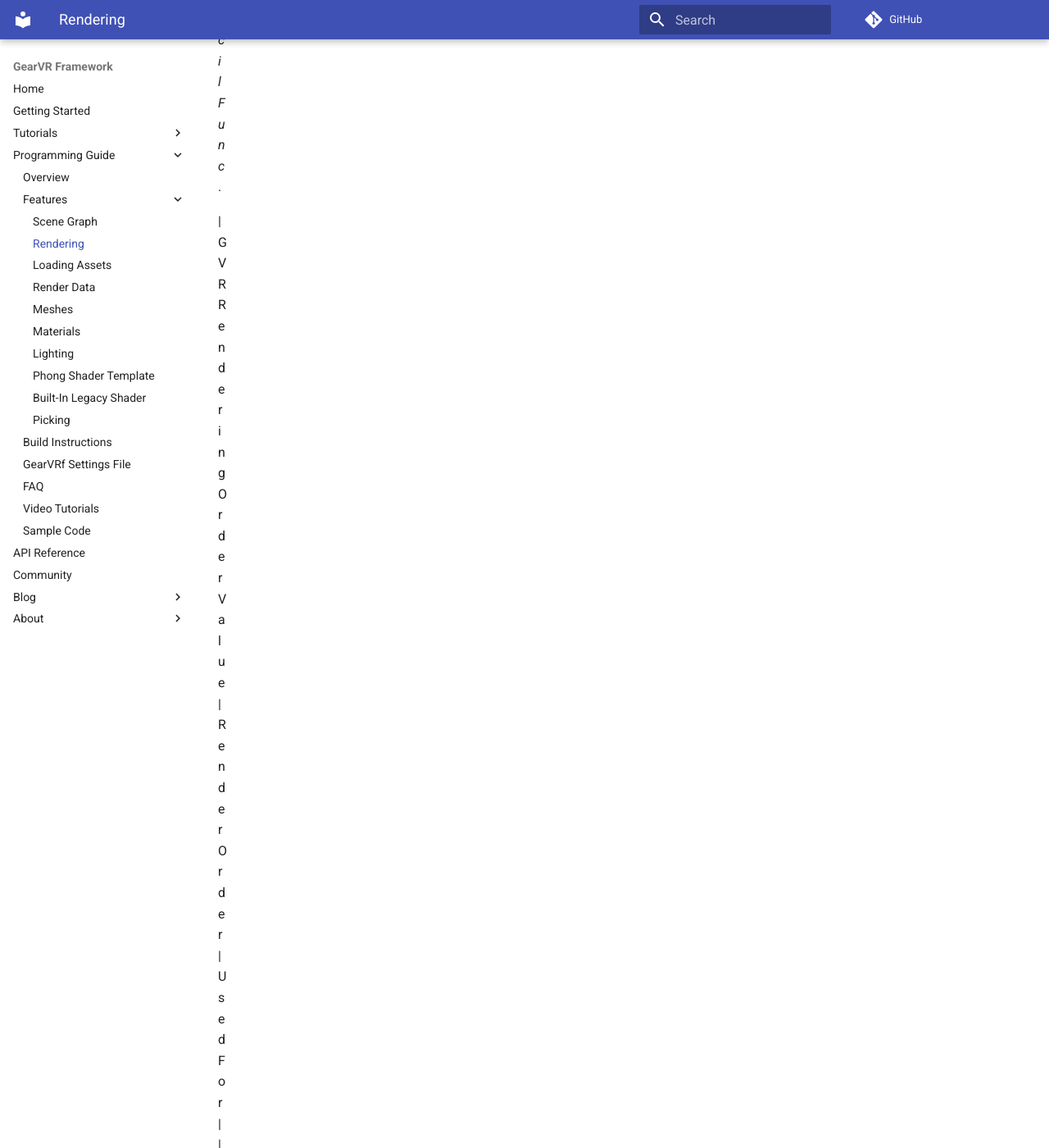
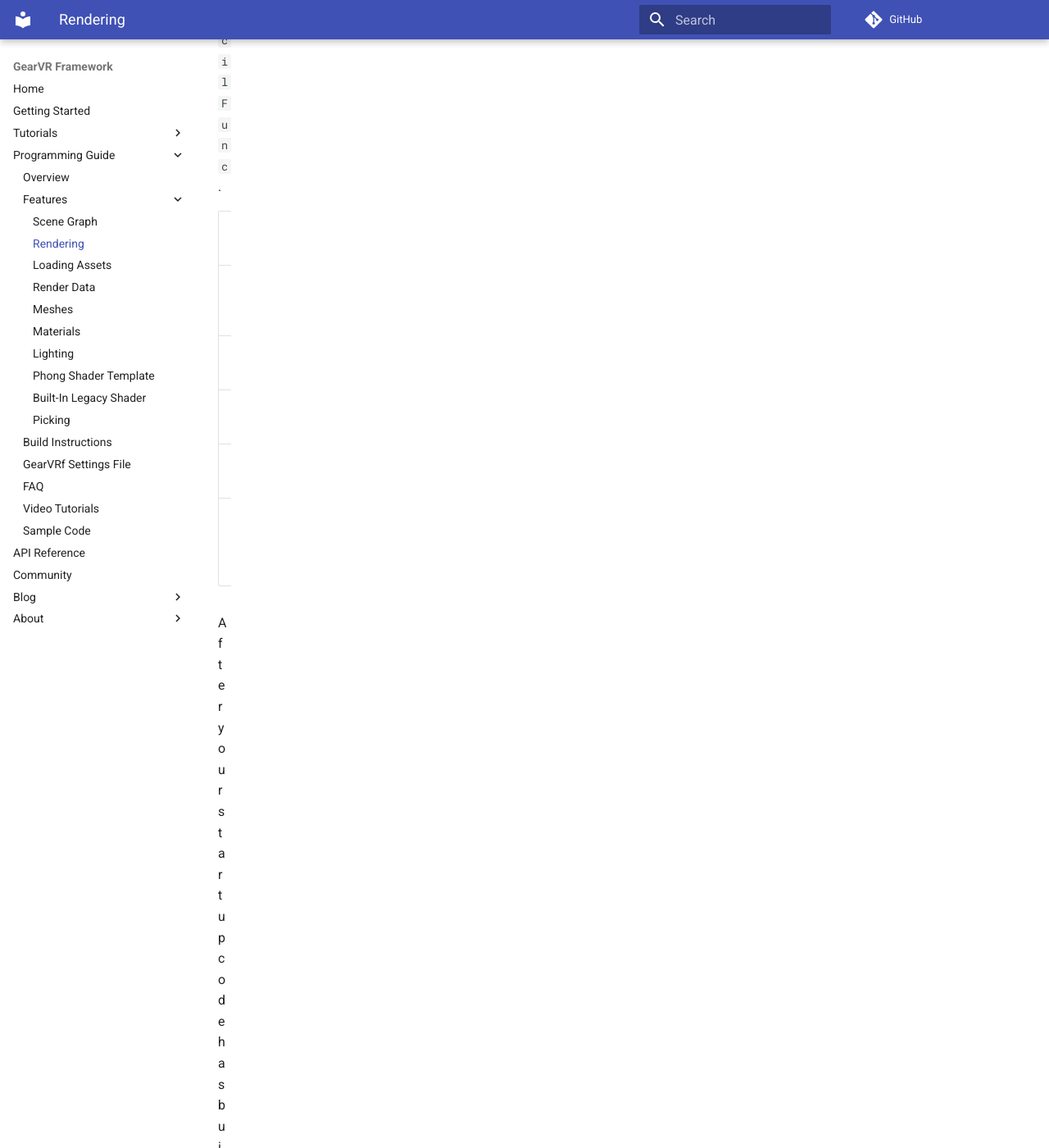
Before and after one commit to nitosan/GearVRf-docs, an MkDocs documentation site: the page built from docs/programming_guide/features/rendering.md, in a window 1280 px wide and 1400 px high, scrolled down 15746 px. Shown: the whole window at 82% size. Built offline with MkDocs 1.6.1 and Material for MkDocs 9.7.7, drawn with Linux system fonts in a browser that asks for light colours; comment, search, counter and statistics services are not loaded; old or Windows-style settings are respelled for this version of MkDocs; some of the changed text lies outside the part shown.

Commit message:
Fix table for rendering documentation

```diff
--- a/docs/programming_guide/features/rendering.md
+++ b/docs/programming_guide/features/rendering.md
@@ -1,9 +1,9 @@
 Opaque scene objects are drawn front-to-back, in render order. Transparent objects are drawn back-to-front. The renderer will automatically sort scene object data. The asset loader sets the rendering order based on the characteristics of the asset being imported. GearVRf detects transparent textures and will automatically change objects marked as *GEOMETRY* to *TRANSPARENT* if a transparent texture is used.
 
-Transparent objects typically use alpha blending of some type. To enable transparency, you must call *GVRRenderData.setAlphaBlend* as well as setting the rendering order. Similarly, to use the stencil buffer you usually need to call *GVRRenderData.setStencilOp* and *GVRRenderData.setStencilFunc*.
+Transparent objects typically use alpha blending of some type. To enable transparency, you must call `GVRRenderData.setAlphaBlend` as well as setting the rendering order. Similarly, to use the stencil buffer you usually need to call `GVRRenderData.setStencilOp` and `GVRRenderData.setStencilFunc`.
 
 |GVRRenderingOrder Value|Render Order|Used For|
-|-|-|
+|-|-|-|
 |GVRRenderingOrder.STENCIL | Stencil | rendered to stencil buffer |
 |GVRRenderingOrder.BACKGROUND |	First| skybox, background |
 |GVRRenderingOrder.GEOMETRY | Second| opaque objects |
@@ -13,7 +13,7 @@ Transparent objects typically use alpha blending of some type. To enable transpa
 After your startup code has built a scene graph, GearVRf enters its event loop. On each frame, GearVRf starts its render pipeline, which consists of four main steps. The first three steps run your Java callbacks on the GL thread. The final step is managed by GearVRf.
 
 1. GearVRf executes any Runnable you added to the run-once queue.
-Queue operations are thread-safe. You can use the GVRContext.runOnGlThread() method from the GUI or background threads in the same way you use Activity.runOnUiThread() from non-GUI threads. The analogy is not exact: runOnGlThread() always enqueues its Runnable, even when called from the GL thread.
+Queue operations are thread-safe. You can use the `GVRContext.runOnGlThread()` method from the GUI or background threads in the same way you use `Activity.runOnUiThread()` from non-GUI threads. The analogy is not exact: `runOnGlThread()` always enqueues its Runnable, even when called from the GL thread.
 
 2. GearVRf executes each frame listener you added to the on-frame list.
 GearVRf includes animation and periodic engines that use frame listeners to run time-based code on the GL thread, but you may add frame listeners directly. A frame listener is like a Runnable that gets a parameter telling you how long it has been since the last frame. An animation runs every frame until it stops, and morphs a scene object from one state to another. A periodic callback runs a standard Runnable at a specified time (or times) as a runOnGlThread() callback. You can run a sequence of animations either by starting each new animation in the previous animation's optional on-finish callback or by starting each new animation at set times from a periodic callback.
```
